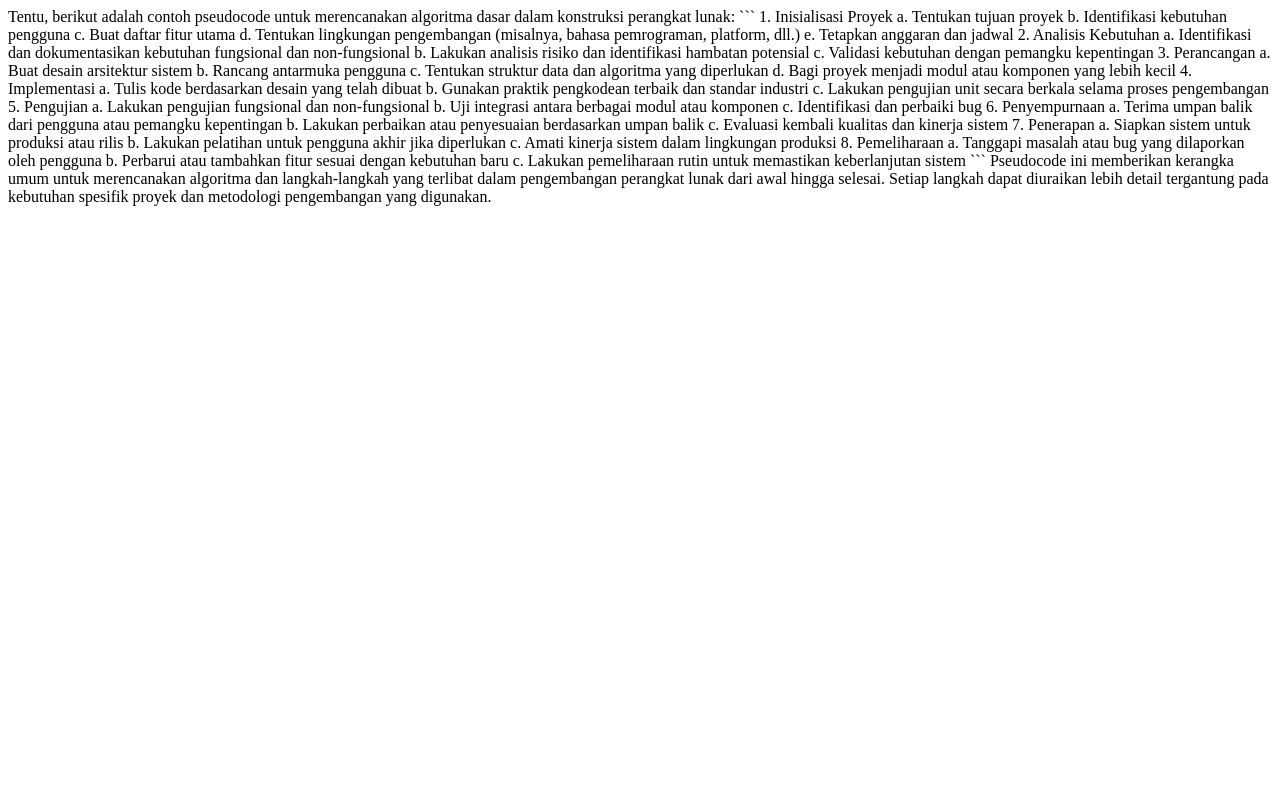
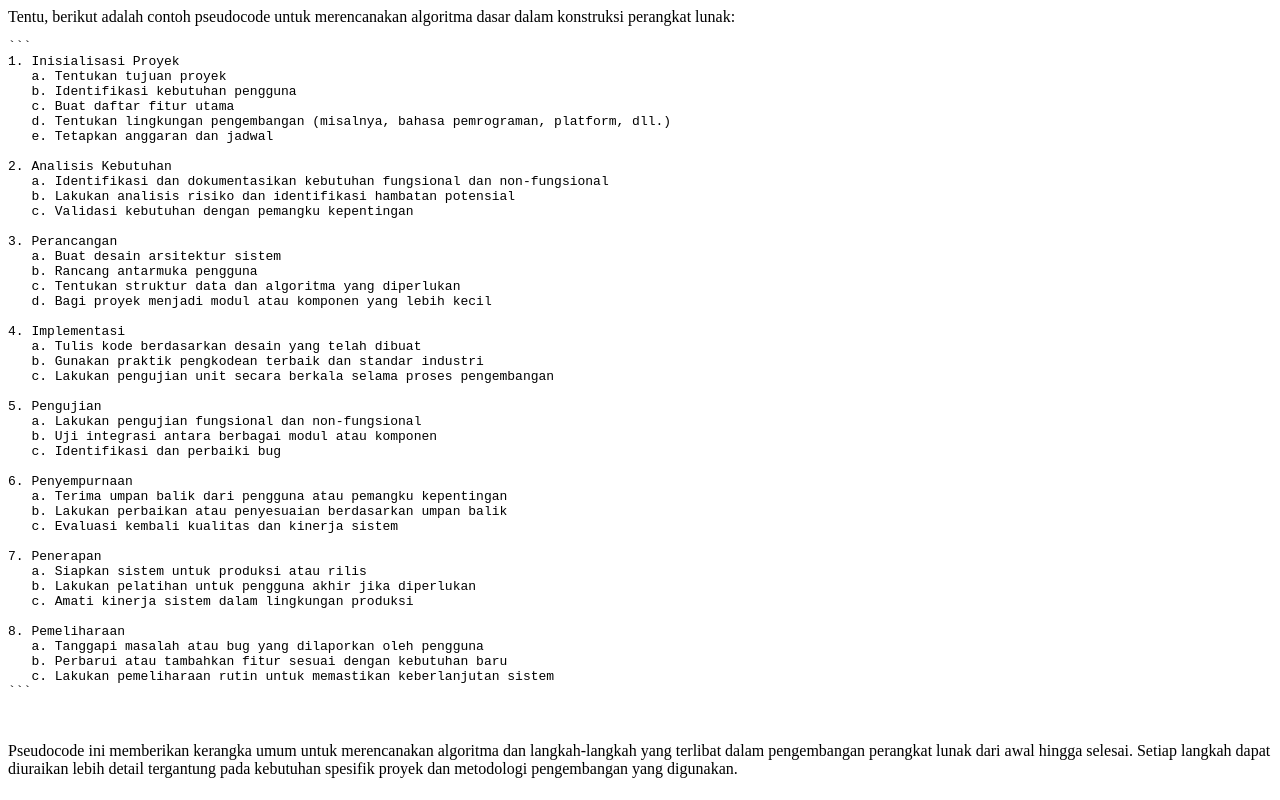
Before and after one commit to astriefaw/astriefaw, a plain HTML site: page index.html in a window 1280 px wide. Drawn offline with Linux system fonts and the light colour scheme.

Commit message:
Update index.html

````diff
--- a/index.html
+++ b/index.html
@@ -1,5 +1,6 @@
 Tentu, berikut adalah contoh pseudocode untuk merencanakan algoritma dasar dalam konstruksi perangkat lunak:
-
+<br>
+<pre>
 ```
 1. Inisialisasi Proyek
    a. Tentukan tujuan proyek
@@ -44,5 +45,6 @@ Tentu, berikut adalah contoh pseudocode untuk merencanakan algoritma dasar dalam
    b. Perbarui atau tambahkan fitur sesuai dengan kebutuhan baru
    c. Lakukan pemeliharaan rutin untuk memastikan keberlanjutan sistem
 ```
-
+   <br/>
+</pre>
 Pseudocode ini memberikan kerangka umum untuk merencanakan algoritma dan langkah-langkah yang terlibat dalam pengembangan perangkat lunak dari awal hingga selesai. Setiap langkah dapat diuraikan lebih detail tergantung pada kebutuhan spesifik proyek dan metodologi pengembangan yang digunakan.
````
